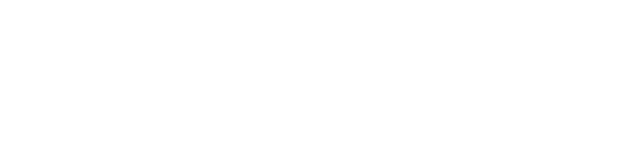
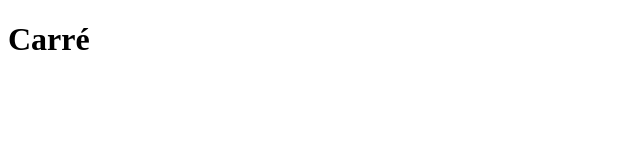
Before and after one commit to Reikoarts/coursGit, a plain HTML site: page index.html in a window 1280 px wide. Shown: the whole page, without its empty margins (0-640 px from the left). Drawn offline with Linux system fonts and the light colour scheme.

Commit message:
ca marche ?

```diff
--- a/index.html
+++ b/index.html
@@ -6,6 +6,6 @@
     <title>Document</title>
 </head>
 <body>
-
+    <h1>Carré</h1>
 </body>
 </html>
```
